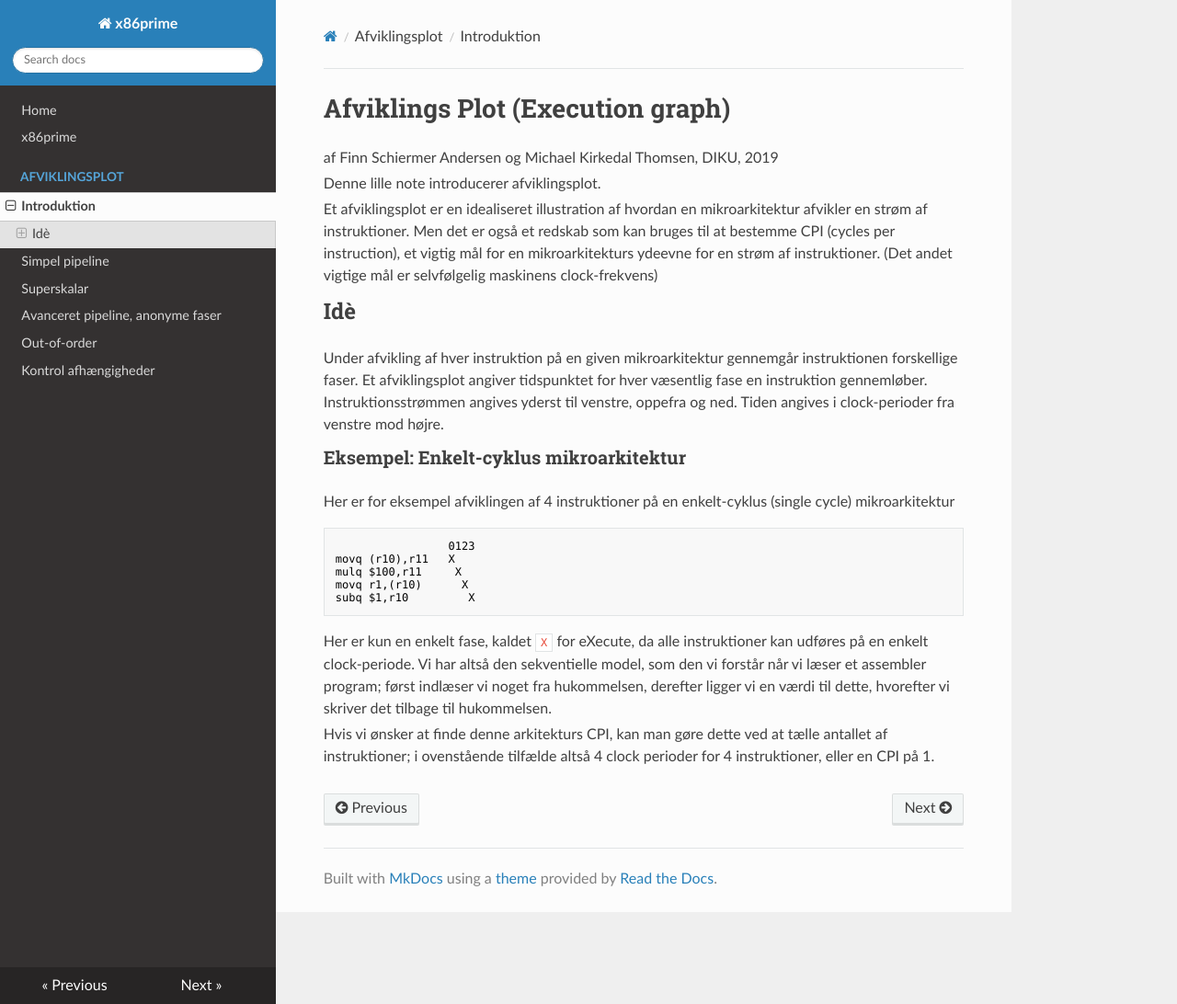
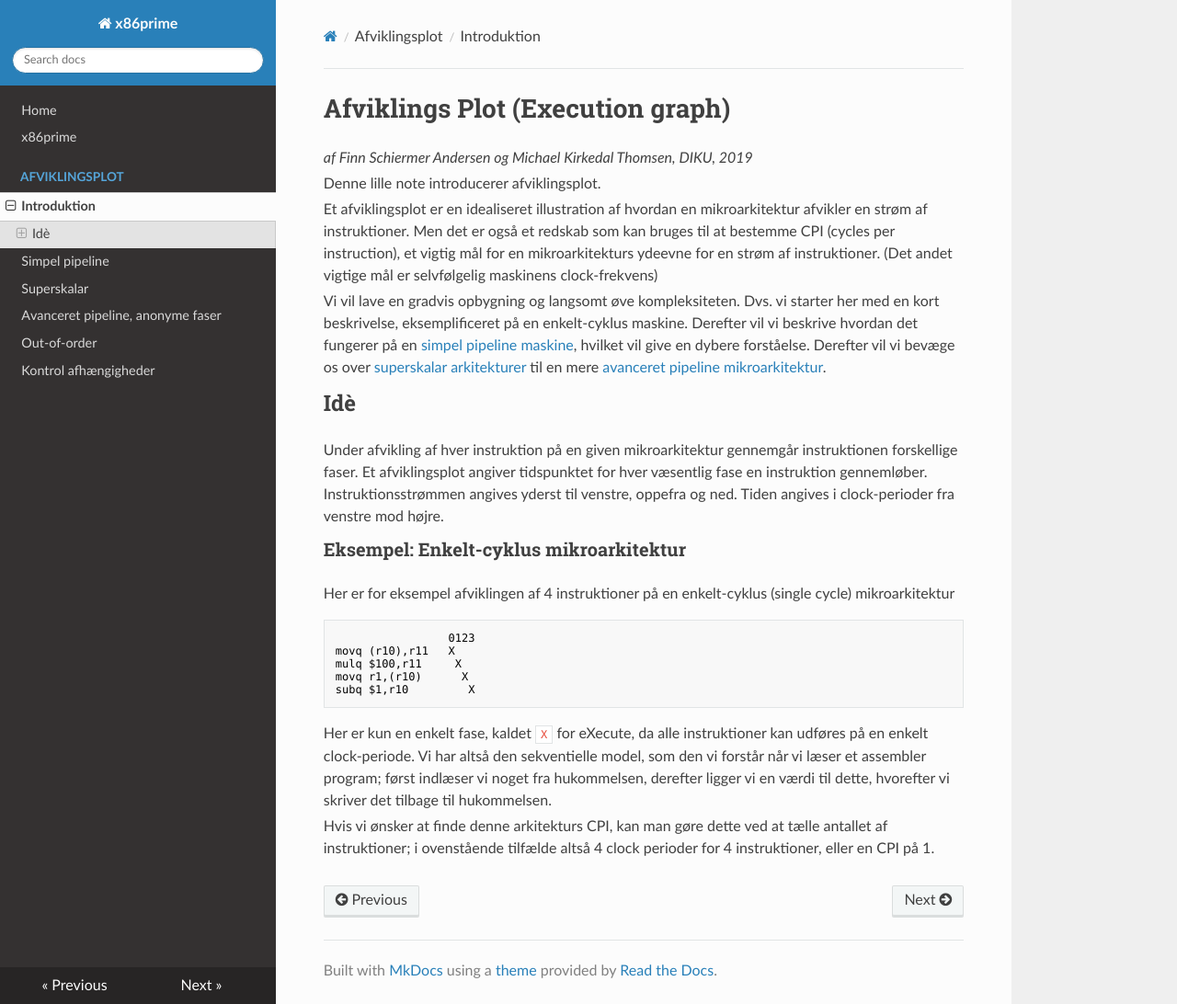
Before and after one commit to finnschiermer/x86prime, an MkDocs documentation site: the page built from docs/afviklingsplot/index.md, in a window 1280 px wide and 1092 px high. Shown: the whole window at 92% size. Built offline with MkDocs 1.6.1, drawn with Linux system fonts in a browser that asks for light colours; nearby versions of some CDN libraries.

```diff
--- a/docs/afviklingsplot/index.md
+++ b/docs/afviklingsplot/index.md
@@ -1,6 +1,6 @@
 # Afviklings Plot (Execution graph)
 
-af Finn Schiermer Andersen og Michael Kirkedal Thomsen, DIKU, 2019
+_af Finn Schiermer Andersen og Michael Kirkedal Thomsen, DIKU, 2019_
 
 Denne lille note introducerer afviklingsplot.
 
@@ -9,6 +9,9 @@ afvikler en strøm af instruktioner. Men det er også et redskab som kan bruges
 til at bestemme CPI (cycles per instruction), et vigtig mål for en mikroarkitekturs
 ydeevne for en strøm af instruktioner. (Det andet vigtige mål er selvfølgelig
 maskinens clock-frekvens)
+
+Vi vil lave en gradvis opbygning og langsomt øve kompleksiteten. Dvs. vi starter her med en kort beskrivelse, eksemplificeret på en enkelt-cyklus maskine. Derefter vil vi beskrive hvordan det fungerer på en [simpel pipeline maskine](pipeline.md), hvilket vil give en dybere forståelse. Derefter vil vi bevæge os over [superskalar arkitekturer](superscalar.md) til en mere [avanceret pipeline mikroarkitektur](anonyme.md).
+
 
 
 ## Idè
```
Also changed, not shown: docs/afviklingsplot/pipeline.md (+2 -2 lines), docs/afviklingsplot/superscalar.md (+0 -3 lines).
